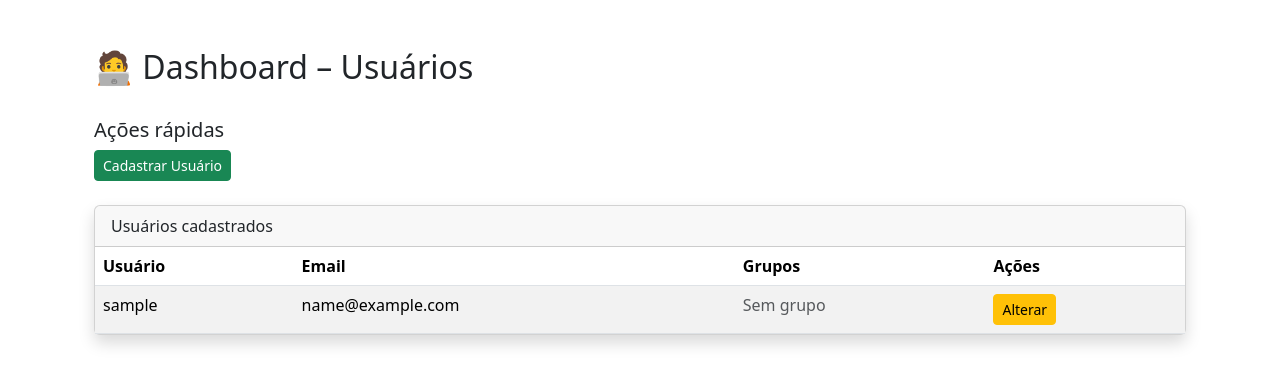
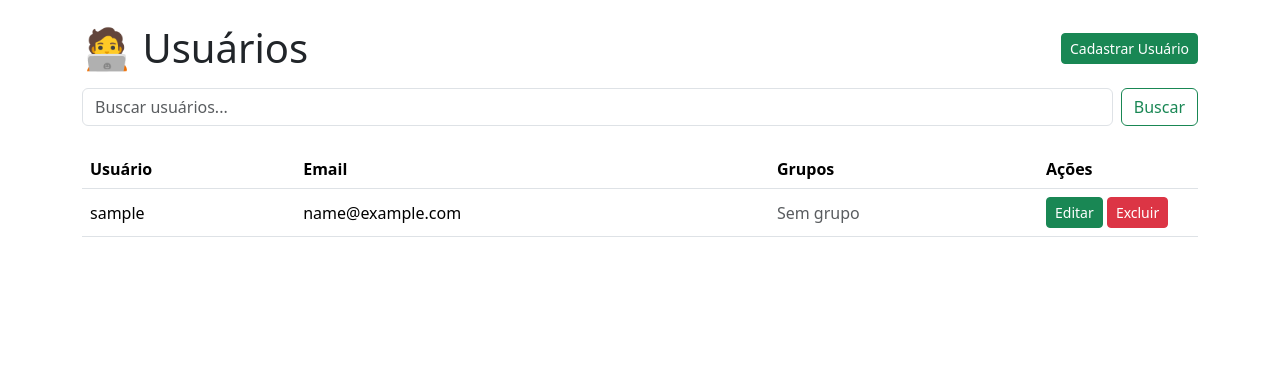
Before and after one commit to LUANSSA/LibraTech, a Django app: page /painel/dashboard/usuarios/ in a window 1280 px wide. Shown: the part 56-441 px from the top of the page. Run offline with Django 5.2, Linux system fonts and the light colour scheme; the visitor is signed in with stand-in values (Sample User, id 1); data comes from the database, SQL or seed files in the repository.

Commit message:
♻️ Refatoração: Listagem de usuários

```diff
--- a/painel/templates/painel/painel_dashboard_usuarios_listar.html
+++ b/painel/templates/painel/painel_dashboard_usuarios_listar.html
@@ -5,36 +5,34 @@ Dashboard – Usuários
 {% endblock %}
 
 {% block conteudo %}
-<div class="container-lg py-4">
 
-    <!-- Título da página -->
-    <div class="d-flex justify-content-between align-items-center mb-4">
-        <h2>🧑‍💻 Dashboard – Usuários</h2>
+{% with request.GET.search as querystring %}
+<div>
+    <!-- Título e botão -->
+    <section class="d-flex justify-content-between align-items-center mb-3">
+        <h1 class="mb-0">🧑‍💻 Usuários</h1>
+        <a href="{% url 'painel_dashboard_usuarios_cadastrar' %}" class="btn btn-success btn-sm">
+            Cadastrar Usuário
+        </a>
+    </section>
+
+    <!-- Formulário de busca -->
+    <form class="d-flex mb-4" role="search">
+        <input class="form-control me-2" type="search" name="search" value="{{ querystring }}"
+               placeholder="Buscar usuários..." aria-label="Search">
+        <button class="btn btn-outline-success" type="submit">Buscar</button>
+    </form>
 </div>
 
-    <!-- Ações rápidas -->
-    <div class="mb-4">
-        <h5>Ações rápidas</h5>
-        <div class="d-flex flex-wrap gap-2">
-            <a href="{% url 'painel_dashboard_usuarios_cadastrar' %}" class="btn btn-success btn-sm">Cadastrar Usuário</a>
-        </div>
-    </div>
-
-    <!-- Listagem de usuários -->
-    <div class="row">
-        <div class="col-12">
-            <div class="card shadow h-100">
-                <div class="card-header">
-                    Usuários cadastrados
-                </div>
-                <div class="card-body p-0">
-                    <table class="table table-striped mb-0">
+<!-- ======= LISTAGEM DESKTOP (Tabela) ======= -->
+<div class="d-none d-md-block">
+    <table class="table table-hover align-middle">
         <thead>
             <tr>
                 <th>Usuário</th>
                 <th>Email</th>
                 <th>Grupos</th>
-                                <th>Ações</th>
+                <th style="width: 160px;">Ações</th>
             </tr>
         </thead>
         <tbody>
@@ -50,7 +48,13 @@ Dashboard – Usuários
                     {% endfor %}
                 </td>
                 <td>
-                                    <a href="{% url "painel_dashboard_usuarios_alterar" usuario.id %}" class="btn btn-sm btn-warning">Alterar</a>
+                    <a href="{% url 'painel_dashboard_usuarios_alterar' usuario.id %}" class="btn btn-success btn-sm">
+                        Editar
+                    </a>
+                    <a href="{% url 'painel_dashboard_usuarios_excluir' usuario.id %}"
+                       class="btn btn-danger btn-sm">
+                        Excluir
+                    </a>
                 </td>
             </tr>
             {% empty %}
@@ -61,9 +65,48 @@ Dashboard – Usuários
         </tbody>
     </table>
 </div>
+
+<!-- ======= LISTAGEM MOBILE & TABLET (Cards) ======= -->
+<div class="d-md-none">
+    <div class="row gy-3">
+        {% for usuario in usuarios %}
+        <div class="col-12">
+            <div class="card border-dark shadow-sm">
+                <div class="card-body p-3">
+                    <h5 class="card-title mb-2 fw-bold">
+                        {{ usuario.username }}
+                    </h5>
+
+                    <p class="mb-1"><strong>Email:</strong> {{ usuario.email }}</p>
+
+                    <p class="mb-2">
+                        <strong>Grupos:</strong><br>
+                        {% for g in usuario.groups.all %}
+                            <span class="badge bg-primary">{{ g.name }}</span>
+                        {% empty %}
+                            <span class="text-muted">Sem grupo</span>
+                        {% endfor %}
+                    </p>
+
+                    <div class="d-flex justify-content-end gap-2 mt-2">
+                        <a href="{% url 'painel_dashboard_usuarios_alterar' usuario.id %}" class="btn btn-success btn-sm">
+                            Editar
+                        </a>
+                        <a href="{% url 'painel_dashboard_usuarios_excluir' usuario.id %}"
+                           class="btn btn-danger btn-sm">
+                            Excluir
+                        </a>
                     </div>
                 </div>
             </div>
+        </div>
+        {% empty %}
+        <p class="text-center mt-4">Nenhum usuário encontrado.</p>
+        {% endfor %}
+    </div>
+</div>
 
-</div>
-{% endblock %}
+{% include "core/paginacao.html" %}
+{% endwith %}
+
+{% endblock conteudo %}
```
Lines whose indentation alone changed are shown as unchanged.
